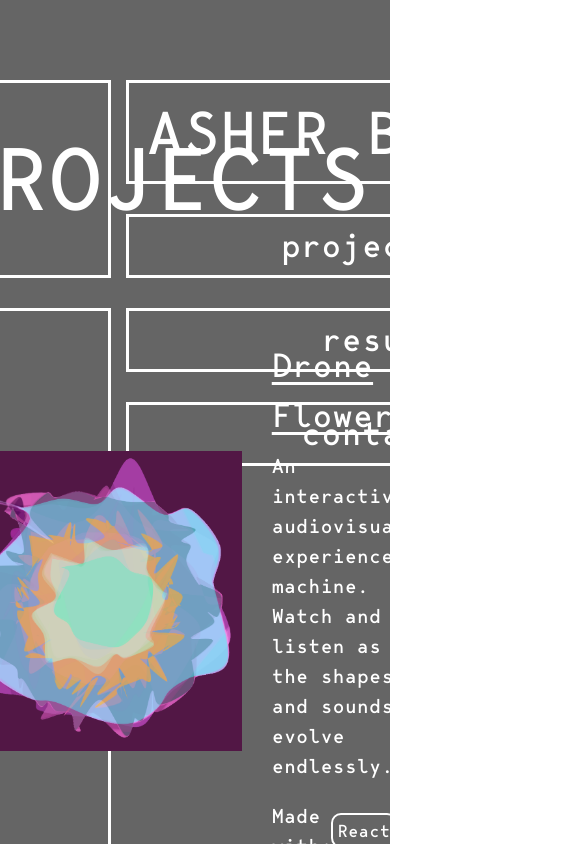
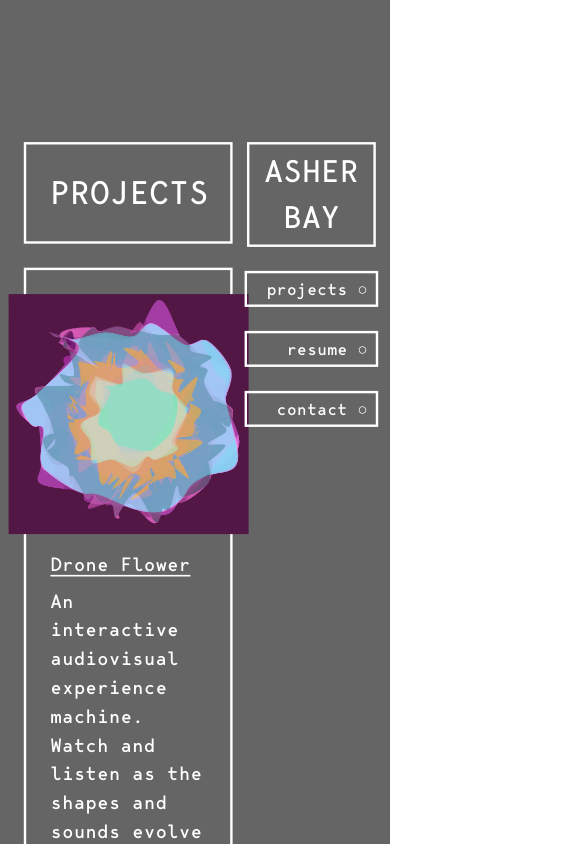
Before and after one commit to asherbay/portfolio_2022, a React (Create React App) app: page /projects in a window 390 px wide. Shown: the top 844 px of the page, 582 px wide, since content can reach past the window. Built offline with nearby package versions, Linux system fonts and the light colour scheme.

Commit message:
responsive to window resize

```diff
--- a/package.json
+++ b/package.json
@@ -9,6 +9,7 @@
     "p5": "^1.4.1",
     "react": "^17.0.2",
     "react-dom": "^17.0.2",
+    "react-p5-wrapper": "^3.1.0",
     "react-router-dom": "^6.2.1",
     "react-scripts": "5.0.0",
     "styled-components": "^5.3.3",
--- a/src/App.js
+++ b/src/App.js
@@ -6,27 +6,64 @@ import Home from './pages/Home'
 import Projects from './pages/Projects'
 import Resume from './pages/Resume'
 import Contact from './pages/Contact'
-import React, {useState, useEffect} from 'react'
-import p5 from 'p5'
+import React, {useState, useEffect, useRef} from 'react'
+import scale from './components/Scale'
+import styled from 'styled-components'
+
+import useWindowSize from './hooks/useWindowSize'
 
 function App() {
   const [zoom, setZoom] = useState(1)
-  p5.windowResized = () => {
-    console.log('zoom set')
-    setZoom(p5.map(p5.windowWidth, 600, 1600, 0.3, 0.7))
+  const windowSize = useWindowSize()
+  const ref = useRef(null)
+  const [elementWidth, setElementWidth] = useState(ref.current ? ref.current.offsetWidth : null)
+
+
+  useEffect(()=>{
+    if(ref.current){
+      setElementWidth(ref.current.offsetWidth)
     }
 
+  }, [])
+
+  useEffect(()=>{
+
+      console.log(elementWidth)
+  }, [elementWidth])
+
+  useEffect(()=>{
+      if(ref.current){
+        setElementWidth(ref.current.offsetWidth)
+      }
+      console.log("windowSize: " + windowSize.width)
+  }, [windowSize])
+
+
+
   return (
-    <div style={{background: "#656565", display: 'flex', justifyContent: 'center', alignItems: 'flex-start', zoom: zoom}}>
-      <Nav />
-      <Routes  >
+    <div id="mainContainer" style={{background: "#656565",}}>
+      <Content ref={ref} >
+        <Routes>
           <Route path='/' element={<Home/>}/>
           <Route path='/projects' element={<Projects/>}/>
           <Route path='/resume' element={<Resume/>}/>
           <Route path='/contact' element={<Contact/>}/>
         </Routes>
+        <Nav/>
+      </Content>
     </div>
   );
 }
 
 export default App;
+
+const Content = styled.div`
+  transform: scale(80%);
+  background: #656565;
+  display: flex;
+  justify-content: center;
+  align-items: start;
+  vertical-align: top;
+  position: relative;
+  top: -80px;
+`
--- /dev/null
+++ b/src/Styles.js
@@ -0,0 +1,11 @@
+
+export const styles = {
+    fontSizes: {
+        header: 66,
+        body: 25,
+        namePlate: 45,
+        tag: 13,
+    },
+    imgWidth: 300,
+    sectionWidth: 50 //vw
+}
--- a/src/components/Body.js
+++ b/src/components/Body.js
@@ -1,5 +1,6 @@
 import React from 'react'
 import styled from 'styled-components'
+import {styles} from '../Styles'
 const Body = (props) => {
 
     return (
@@ -14,7 +15,8 @@ export default Body
 const Sect = styled.section`
     background-color: transparent;
     border: 3px solid white;
-    width: 35vw;
+    width: ${styles.sectionWidth}vw;
+
     padding: 30px;
     margin: 15px;
     color: white;
--- a/src/components/Header.js
+++ b/src/components/Header.js
@@ -1,9 +1,32 @@
-import React from 'react'
+import React, {useState, useEffect, useRef} from 'react'
 import styled from 'styled-components'
+import scale from './Scale'
+import useWindowSize from '../hooks/useWindowSize'
+import {styles} from '../Styles'
 const Body = (props) => {
+    const windowSize = useWindowSize()
+    const ref = useRef(null)
+    const [elementWidth, setElementWidth] = useState(ref.current ? ref.current.offsetWidth : null)
+
+
+    useEffect(()=>{
+        setElementWidth(ref.current.offsetWidth)
+       console.log(elementWidth)
+    }, [])
+
+    useEffect(()=>{
+
+       console.log(elementWidth)
+    }, [elementWidth])
+
+    useEffect(()=>{
+       setElementWidth(ref.current.offsetWidth)
+       console.log("windowSize: " + windowSize.width)
+    }, [windowSize])
+
 
     return (
-        <Banner y={props.y}>
+        <Banner ref={ref} y={props.y} width={elementWidth}>
             {props.children}
         </Banner>
     )
@@ -14,12 +37,21 @@ const Banner = styled.section`
 
     color: white;
     border: 3px solid white;
-    width: 35vw;
+    width: ${styles.sectionWidth}vw;
     text-align: center;
-    font-size: 66pt;
+
+    @media screen and (max-width: 1000px) {
+        font-size:  ${props => (scale(props.width, 100, 570, 12, styles.fontSizes.header))}pt;
+    }
+    @media screen and (min-width: 1001px) {
+        font-size:  ${styles.fontSizes.header}pt;
+    }
+
+
     padding: 30px;
     margin: 15px;
     position: relative;
     margin-top: ${props => (props.y ? props.y + "px" : "-500px")};
 
+
 `
--- a/src/components/Nav.js
+++ b/src/components/Nav.js
@@ -2,9 +2,13 @@ import {Link} from 'react-router-dom'
 import React, {useState} from 'react'
 import styled from 'styled-components'
 import pic from '../images/smile001.png'
+import scale from './Scale'
+import {styles} from '../Styles'
+import useWindowSize from '../hooks/useWindowSize'
+
 const Nav = () => {
     const [currentPage, setCurrentPage] = useState("")
-
+    const size = useWindowSize()
     const setPage = (e) => {
         console.log(e.target.pathname.substring(1))
         setCurrentPage(e.target.pathname.substring(1))
@@ -14,10 +18,10 @@ const Nav = () => {
 
 
     return (
-        <NavLinks  >
+        <NavLinks width={size.width} >
             <br/>
             {/* <ProfPic src={pic} onClick={()=>{setCurrentPage("home")}} /> */}
-            <NamePlate currentpage={currentPage} onClick={()=>{setCurrentPage("home")}} to="/">ASHER BAY</NamePlate>
+            <NamePlate id="name" currentpage={currentPage} onClick={()=>{setCurrentPage("home")}} to="/">ASHER BAY</NamePlate>
             <NavLink onClick={setPage} to="/projects">projects {currentPage=="projects" ? '⦿' : '○'} </NavLink>
             <NavLink onClick={setPage} to="/resume">resume {currentPage=="resume" ? '⦿' : '○'} </NavLink>
             <NavLink onClick={setPage} to="/contact">contact {currentPage=="contact" ? '⦿' : '○'} </NavLink>
@@ -30,7 +34,11 @@ const NavLink = styled(Link)`
     text-decoration: none;
     color: white;
     background-color: transparent;
-    width: 350px;
+
+
+
+
+
     text-align: right;
     border: 3px solid white;
     padding: 4px;
@@ -39,6 +47,7 @@ const NavLink = styled(Link)`
     &:hover {
         color: red;
   }
+
 
 `
 
@@ -56,7 +65,7 @@ const NamePlate = styled(NavLink)`
 
         &:hover {
             color: red;
-    }
+        }
     `
 
 
@@ -69,6 +78,34 @@ const NavLinks = styled.nav`
     gap: 30px;
 
     align-items: center;
+    position: relative;
+    top: -75px;
+    order: 1;
 
-    order: 1;
+    &>*{
+        @media screen and (max-width: 1000px) {
+            width: ${props => scale(props.width, 100, 1000, 50, 350)}px;
+        }
+        @media screen and (min-width: 1001px) {
+            width: 350px;
+        }
+    }
+    #name{
+        @media screen and (max-width: 1140px) {
+            font-size: ${props => scale(props.width, 100, 1140, 23, 45)}pt;
+        }
+        @media screen and (min-width: 1001pt) {
+            font-size: 45pt;
+        }
+    }
+    &>:not(NamePlate){
+        @media screen and (max-width: 1140px) {
+            font-size: ${props => scale(props.width, 100, 1140, 12, 25)}pt;
+        }
+        @media screen and (min-width: 1001pt) {
+            font-size: 25pt;
+        }
+    }
+
+
 `
--- a/src/components/Project.js
+++ b/src/components/Project.js
@@ -1,40 +1,39 @@
 import React from 'react'
 import styled from 'styled-components'
 import Body from '../components/Body'
-
+import useWindowSize from '../hooks/useWindowSize'
+import scale from './Scale'
 //also need to add info about tech used
 
-
+let size
 
 const Project = (props) => {
-
+    size = useWindowSize()
     const renderTechTags = () => {
         return (
-            props.techTags.map((t)=>{
+            props.techTags.map((t, i)=>{
+                if(i===0){
+                    return (<TechTag style={{marginLeft: "15px"}}>{t}</TechTag>)
+                }
                 return (<TechTag>{t}</TechTag>)
             })
         )
     }
 
     return (
-        <Body y={-15} >
-            <section style={{display: "flex", gap: "30px"}}>
-                <img src={props.pic} style={{width: "300px", alignSelf: "center"}}/>
+        <Body id="boxParent" y={-15} >
+            <ProjBox size={size}>
+                <ProjImg src={props.pic} size={size}/>
                 <section style={{display: "flex", flexDirection: "column", justifyItems: "flex-start",  position: "relative", width: "100%",}}>
                     <a href={props.url} style={{textDecorationColor: "white", textUnderlineOffset: "5px"}}><p style={{marginTop: "0px", marginBottom: "0px", color: "white", }}>{props.name}</p></a>
-                    <p style={{marginTop: "10px", fontSize: "15pt",}}>{props.children}</p>
+                    <p style={{marginTop: "10px", }}>{props.children}</p>
 
-                    <section style={{display: "flex", gap: "10px", alignItems: "center", marginBottom: "0px",}}>
-                    {/* <p style={{fontSize: "15pt"}}>Made with:</p> */}
-                    <p style={{fontSize: "15pt", marginTop: "0px", marginBottom: "0px", position: "relative"}}>Made with:</p>
-                        {props.techTags && renderTechTags()}
-                        {/* <TechTag>React</TechTag>
-                        <TechTag>P5.js</TechTag>
-                        <TechTag>Tone.js</TechTag> */}
+                    <section style={{display: "flex", gap: "10px", alignItems: "center", marginBottom: "0px", flexDirection: (size.width>590 ? "row" : "column")}}>
+                    <p style={{ marginTop: "0px", marginBottom: "0px", position: "relative"}}>Made <br/>with:</p>
+                            {props.techTags && renderTechTags()}
                     </section>
                 </section>
-
-            </section>
+            </ProjBox>
         </Body>
     )
 }
@@ -56,3 +55,21 @@ const TechTag = styled.button`
         cursor: pointer;
     }
 `
+
+const ProjBox = styled.section`
+    display: flex;
+    flex-direction: ${props => (props.size.width > 1250 ? "row" : "column")};
+
+    gap: 20px;
+
+    p{
+        font-size: 18pt;
+    }
+`
+
+const ProjImg = styled.img`
+
+    width: 300px;
+    align-self: center;
+
+`
--- /dev/null
+++ b/src/components/Scale.js
@@ -0,0 +1,4 @@
+const scale = (val, in_min, in_max, out_min, out_max) => {
+  return (val - in_min) * (out_max - out_min) / (in_max - in_min) + out_min;
+}
+export default scale
--- /dev/null
+++ b/src/hooks/useWindowSize.js
@@ -0,0 +1,29 @@
+import { useState, useEffect } from "react";
+
+function useWindowSize() {
+  // Initialize state with undefined width/height so server and client renders match
+  // Learn more here: https://joshwcomeau.com/react/the-perils-of-rehydration/
+  const [windowSize, setWindowSize] = useState({
+    width: undefined,
+    height: undefined,
+  });
+  useEffect(() => {
+    // Handler to call on window resize
+    function handleResize() {
+      // Set window width/height to state
+      setWindowSize({
+        width: window.innerWidth,
+        height: window.innerHeight,
+      });
+    }
+    // Add event listener
+    window.addEventListener("resize", handleResize);
+    // Call handler right away so state gets updated with initial window size
+    handleResize();
+    // Remove event listener on cleanup
+    return () => window.removeEventListener("resize", handleResize);
+  }, []); // Empty array ensures that effect is only run on mount
+  return windowSize;
+}
+
+export default useWindowSize
--- a/src/pages/Home.js
+++ b/src/pages/Home.js
@@ -8,10 +8,12 @@ import pic from '../images/smile001.png'
 const Home = () => {
 
     return (
-        <Body y={80}>
+
+        <Body y={5}>
            {/* <ProfPic src={pic} onClick={()=>{}} /> */}
-        I'm Asher Bay, a full stack web developer in Salt Lake City, Utah. I love building systems and solving interesting problems with code.<br/> My current stack is React with Ruby on Rails and a PostgreSQL database. <br/>I graduated from DevPoint Labs in their Winter 2021 cohort. Since then I've enjoyed continuing to learn and build.
+            I'm Asher Bay, a full stack web developer in Salt Lake City, Utah. I love building systems and solving interesting problems with code.<br/> My current stack is React with Ruby on Rails and a PostgreSQL database. <br/>I graduated from DevPoint Labs in their Winter 2021 cohort. Since then I've enjoyed continuing to learn and build.
         </Body>
+
     )
 }
 export default Home
--- a/src/pages/Projects.js
+++ b/src/pages/Projects.js
@@ -7,8 +7,8 @@ import vocalPic from '../images/vocalpic.png'
 const Projects = () => {
 
     return (
-        <section style={{display: 'flex', flexDirection: 'column', gap: "30px"}}>
-            <Header y={80} >PROJECTS</Header>
+        <section style={{display: 'flex', flexDirection: 'column', gap: "30px",  }}>
+            <Header y={5} >PROJECTS</Header>
             <Project y={-15}  pic={droneFlowerPic} name="Drone Flower" techTags={['React', 'P5.js', 'Tone.js']} url="https://620eb5ac1a8ae50008c9cdde--thirsty-babbage-5c55cb.netlify.app/">
                 An interactive audiovisual experience machine. Watch and listen as the shapes and sounds evolve endlessly.
             </Project>
```
Also changed, not shown: 1 other file (tests, documents, lock files or other folders). Lines whose indentation alone changed are shown as unchanged.
